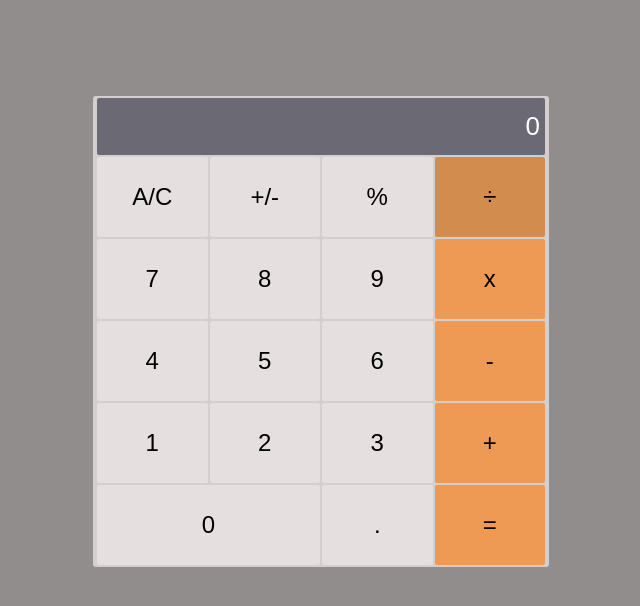
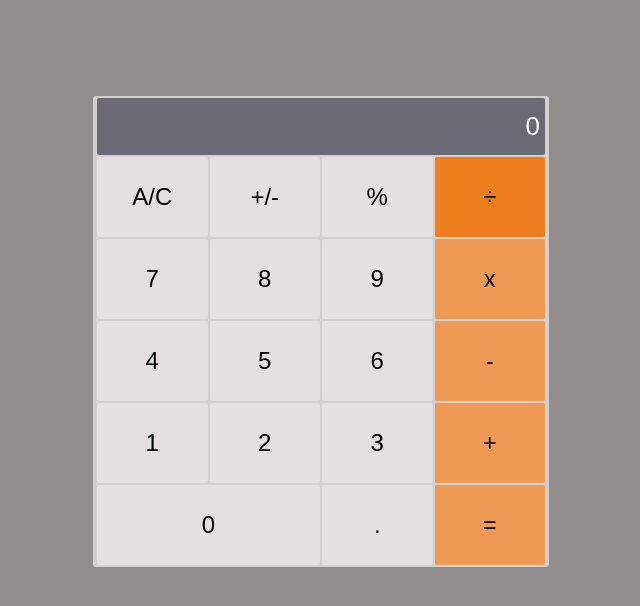
Before and after one commit to torobucci/math-magicians, a React (Create React App) app: page / in a window 1280 px wide. In both pictures the pointer is over the button 808 px from the left and 197 px from the top of the page. Shown: the top 606 px of the page, without its empty margins (319-959 px from the left). Built offline with nearby package versions, Linux system fonts and the light colour scheme.

Commit message:
fix linter error

```diff
--- a/src/style.css
+++ b/src/style.css
@@ -57,7 +57,7 @@ input:focus {
 }
 
 .button.operator:hover {
-  background-color: #d28c4d;
+  background-color: #ee7d1b;
 }
 
 .button.operator:active {
```
